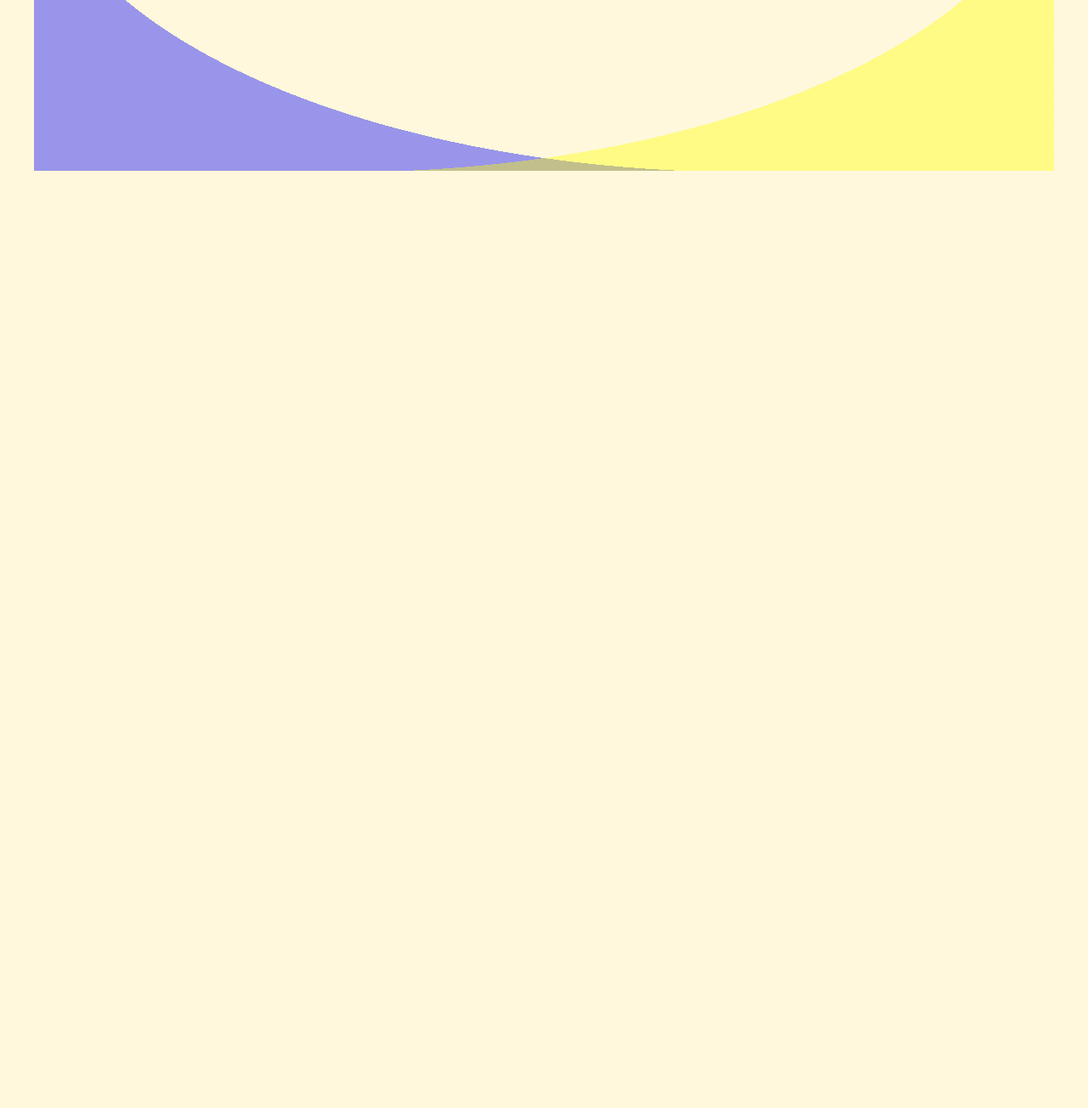
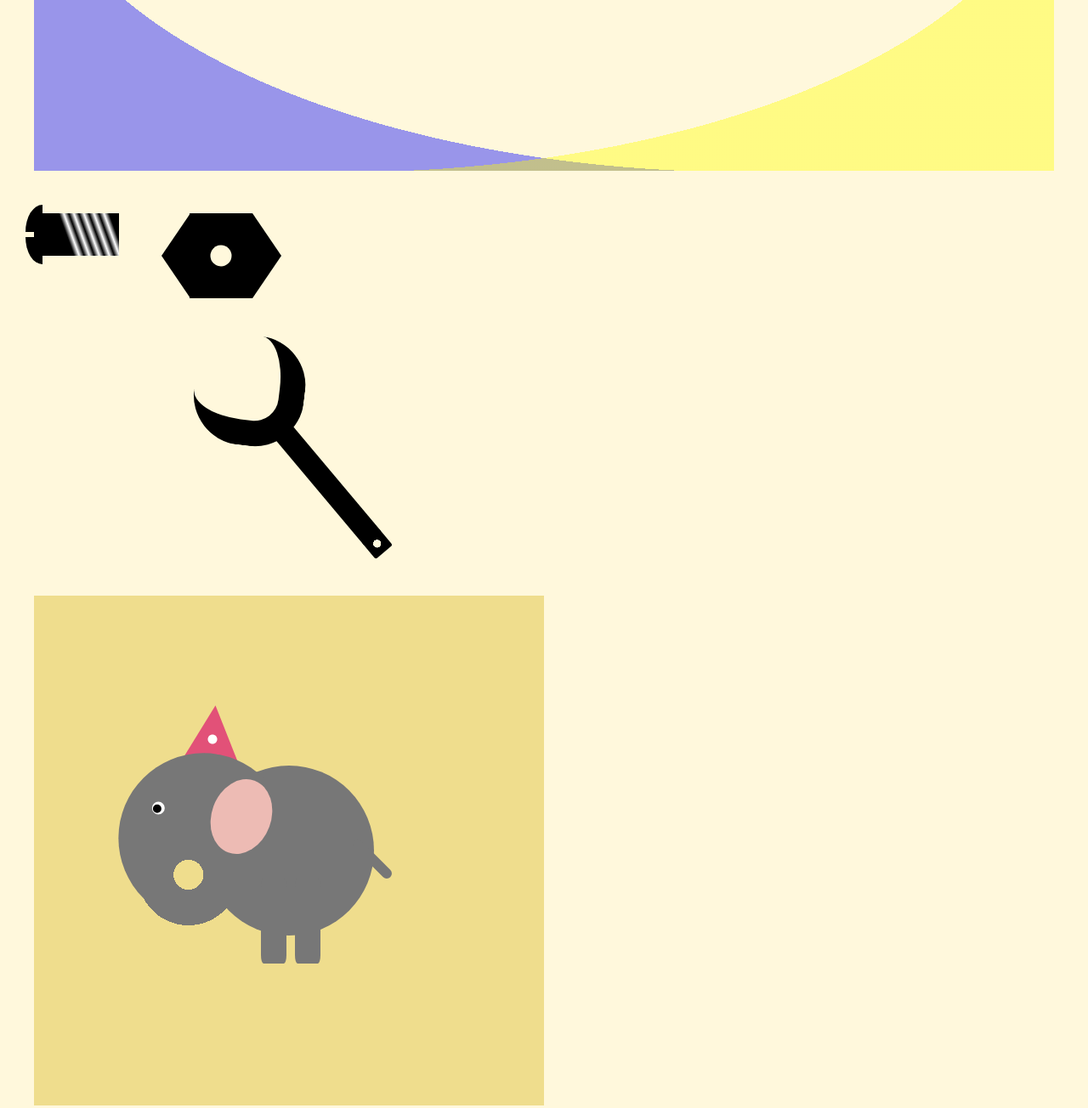
Before and after one commit to DMGG8415/homework9, a plain HTML site: page index.html in a window 1280 px wide. Shown: the part 1399-2703 px from the top of the page at 85% size. Before the commit the page ends 1700 px from the top, so only its background shows below. Drawn offline with Linux system fonts and the light colour scheme.

```diff
--- a/css/style.css
+++ b/css/style.css
@@ -674,3 +674,246 @@
     height: 50%;
     background: radial-gradient(at top left, transparent 71%, rgba(255, 255, 0, 0.4) 60%);
 }
+
+.figure {
+    width: 500px;
+    height: 500px;
+    position: relative;
+}
+
+.bolt {
+    position: absolute;
+    height: 30px;
+    top: 10%;
+    left: 0;
+}
+
+.main_bolt {
+    background: linear-gradient(70deg, black 40%, white 45%, black 50%, white 55%, black 60%, white 65%, black 70%, white 75%, black 80%, white 85%, black 90% );
+    width: 100px;
+    height: 50px;
+    position: relative;
+}
+
+.main_bolt:before {
+    position: absolute;
+    content: "";
+    right: 90%;
+    top: -10px;
+    background: black;
+    width: 20px;
+    height: 32px;
+    border-radius: 100% 0 0 0;
+}
+
+.main_bolt:after {
+    position: absolute;
+    content: "";
+    right: 90%;
+    bottom: -10px;
+    background: black;
+    width: 20px;
+    height: 32px;
+    border-radius: 0 0 0 100%;
+}
+
+.nut {
+    position: absolute;
+    height: 30px;
+    left: 30%;
+    top: 10%;
+}
+
+.main_nut {
+    display: inline-block;
+    position: relative;
+    /*margin: 0 auto;*/
+    overflow: hidden;
+    width: 74px;
+    height: 100px;
+}
+
+.main_nut:before {
+    content: "";
+    position: absolute;
+    width: 25px;
+    height: 25px;
+    box-shadow: 0 0 0 1000px #000;
+    border-radius: 50%;
+    left: 50%;
+    top: 50%;
+    transform: translate(-50%, -50%);
+}
+
+.right_nut {
+    display: inline-block;
+    border-bottom: 50px solid transparent;
+    border-left: 34px solid black;
+    border-top: 50px solid transparent;
+    margin-left: -5px;
+
+}
+
+.left_nut {
+    display: inline-block;
+    border-bottom: 50px solid transparent;
+    border-right: 34px solid black;
+    border-top: 50px solid transparent;
+    margin-right: -5px;
+}
+
+.key {
+    position: absolute;
+    left: 50%;
+    top: 70%;
+    width: 180px;
+    height: 26px;
+    background: black;
+    transform: rotate(50deg);
+}
+
+.key:before {
+    content: "";
+    width: 100px;
+    height: 100px;
+    position: absolute;
+    border-right: 30px solid black;
+    border-bottom: 30px solid black;
+    border-radius: 45%;
+    transform: rotate(317deg) translate(-85%, -135%);
+}
+
+.key:after {
+    content: "";
+    width: 26px;
+    height: 26px;
+    background: radial-gradient(at 50% 50%, transparent 10%,transparent 25%, black 26%, black 50%);
+    position: absolute;
+    top: 0;
+    right: -12%;
+    border-radius: 10%;
+}
+
+.elephant {
+    background: #EFDD8D;
+    width: 600px;
+    height: 600px;
+}
+
+.body {
+    width: 200px;
+    height: 200px;
+    border-radius: 50%;
+    background: #777;
+    position: relative;
+    transform: translate(100%, 100%);
+}
+
+.head {
+    width: 200px;
+    height: 100px;
+    background: #777;
+    position: absolute;
+    transform: rotate(-45deg);
+    right: 68%;
+    border-radius: 50% 50% 0 0 / 100% 100% 0 0;
+    z-index: 1;
+}
+
+.head:after {
+    content: "";
+    position: absolute;
+    width: 138px;
+    height: 138px;
+    right: 37%;
+    top: 49%;
+    background: radial-gradient(circle at 50% 50%, transparent 18%,#777777 18%, #777777 61%, transparent 61%);
+}
+
+.party-hat {
+    position: absolute;
+    top: -71px;
+    left: -30px;
+    width: 0;
+    height: 0;
+    border-left: 40px solid transparent;
+    border-right: 40px solid transparent;
+    border-bottom: 80px solid #E25178;
+    transform: rotate(5deg);
+}
+
+.party-hat:after {
+    content: "";
+    position: absolute;
+    top: 0;
+    left: -40px;
+    width: 80px;
+    height: 80px;
+    background-image: radial-gradient(circle, white 5px, transparent 6px);
+}
+
+.body:before {
+    content: "";
+    position: absolute;
+    background: #777;
+    width: 60px;
+    height: 12px;
+    left: 84%;
+    top: 52%;
+    transform: rotate(45deg);
+    border-radius: 10px;
+}
+
+.eye {
+    z-index: 1;
+    position: absolute;
+    top: 30px;
+    left: 80px;
+    width: 15px;
+    height: 15px;
+    border-radius: 100%;
+    background: #FFF;
+}
+
+.eye:before {
+    content: "";
+    position: absolute;
+    top: 2px;
+    left: 1px;
+    width: 10px;
+    height: 10px;
+    border-radius: 100%;
+    background: #000;
+}
+
+.ear {
+    position: absolute;
+    left: -1px;
+    top: 25px;
+    width: 90px;
+    height: 70px;
+    background: #EDBBB4;
+    border-radius: 100%;
+    z-index: 2;
+    transform: rotate(110deg);
+}
+
+.left_leg {
+    position: absolute;
+    width: 30px;
+    height: 100px;
+    left: 67px;
+    top: 133px;
+    background: #777;
+    border-radius: 10%;
+}
+
+.right_leg {
+    position: absolute;
+    width: 30px;
+    height: 100px;
+    left: 107px;
+    top: 133px;
+    background: #777;
+    border-radius: 10%;
+}
--- a/index.html
+++ b/index.html
@@ -102,6 +102,28 @@
 <!--        <div class="gradient_1"></div>-->
 <!--        <div class="gradient_2"></div>-->
     </div>
+    <div class="figure">
+        <div class="bolt">
+        <div class="main_bolt"></div>
+    </div>
+        <div class="nut">
+        <div class="left_nut"></div>
+        <div class="main_nut"></div>
+        <div class="right_nut"></div>
+    </div>
+        <div class="key"></div>
+    </div>
+    <div class="elephant">
+        <div class="body">
+            <div class="head">
+                <div class="eye"></div>
+            </div>
+            <div class="party-hat"></div>
+            <div class="ear"></div>
+            <div class="left_leg"></div>
+            <div class="right_leg"></div>
+        </div>
+    </div>
 </div>
 </body>
 </html>
```
